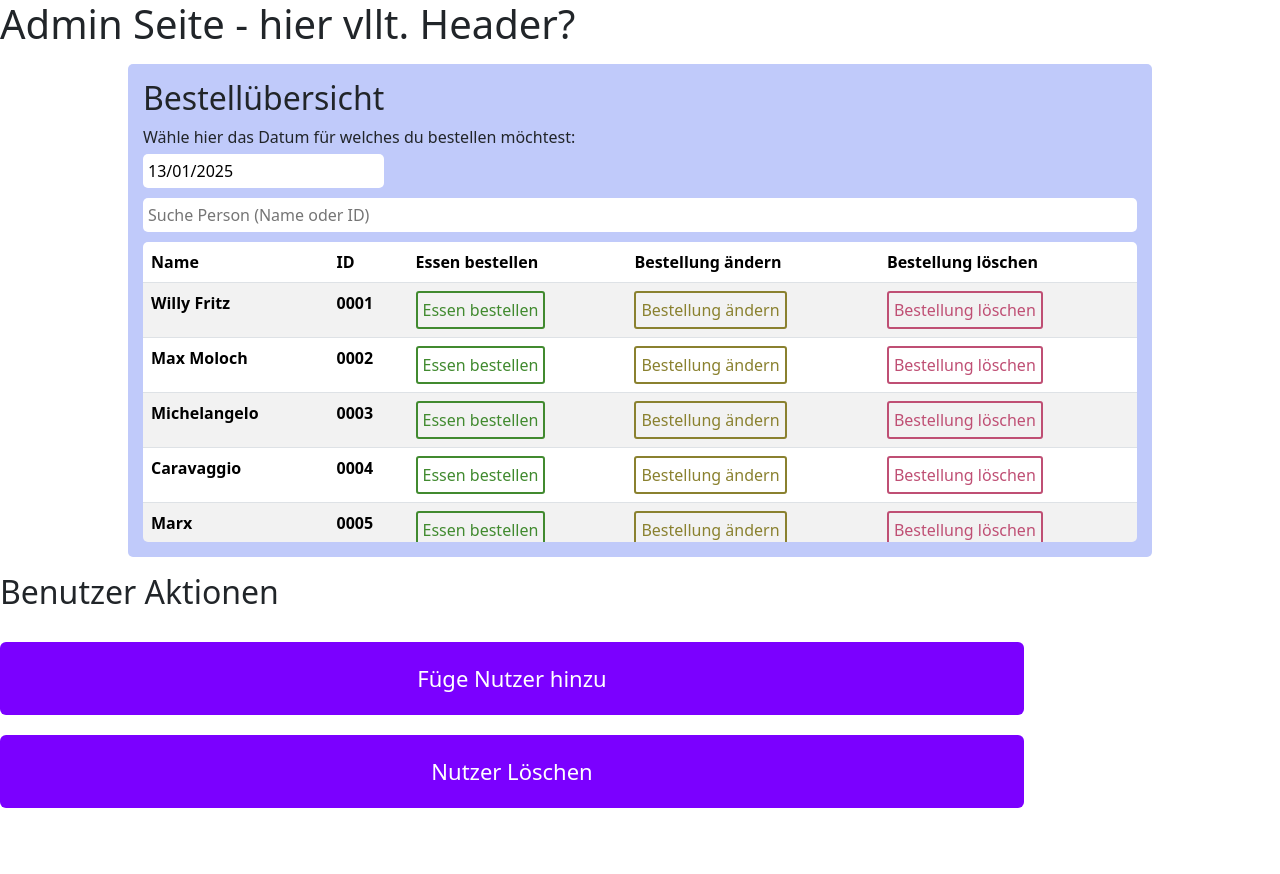
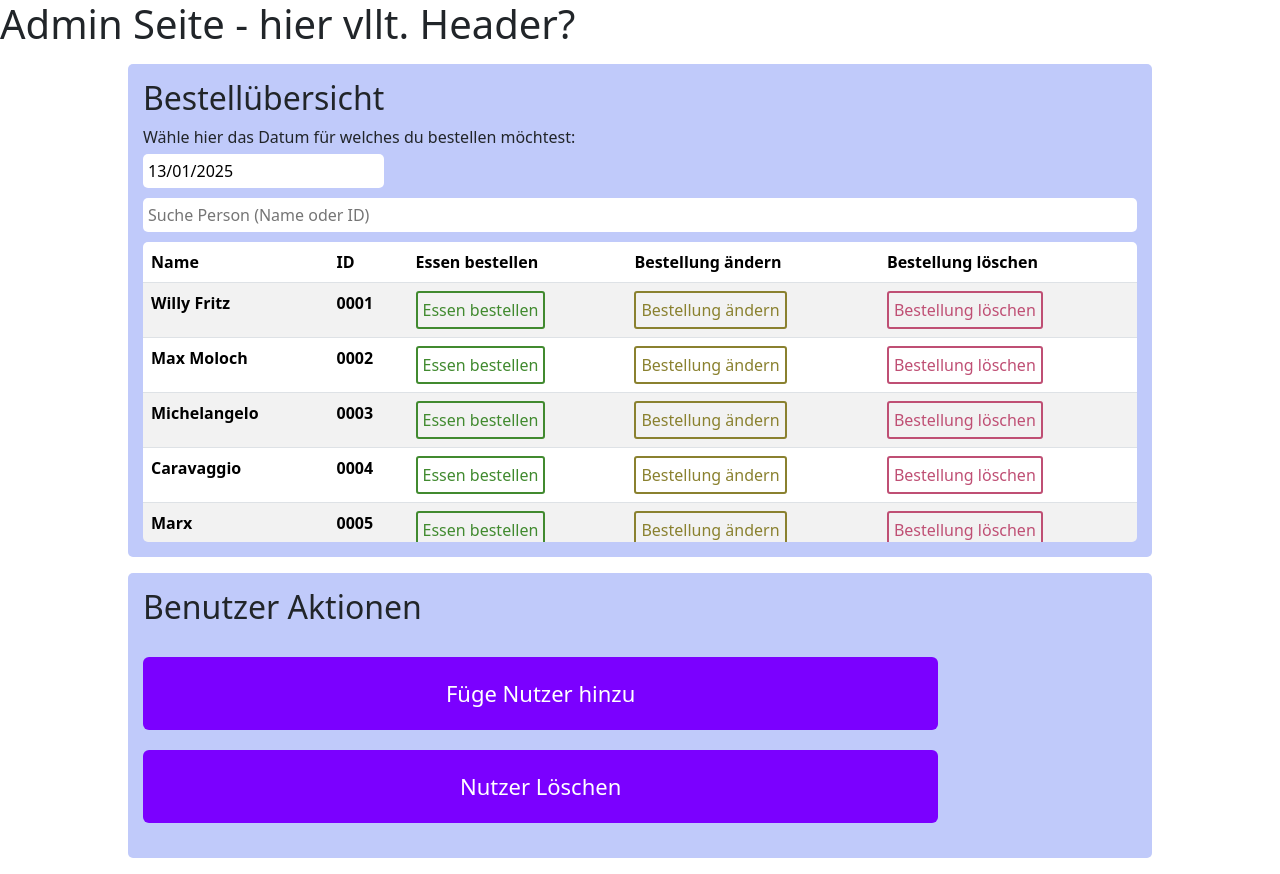
Before and after one commit to WillyKirchner/Softwaretechnik_Praktikum, a React (Create React App) app in the folder frontend/: page /#/ in a window 1280 px wide. Before the commit the page ends 828 px from the top, so only its background shows below. Built offline with nearby package versions, Linux system fonts and the light colour scheme.

Commit message:
cleaned up components

```diff
--- a/frontend/src/pages/Admin.js
+++ b/frontend/src/pages/Admin.js
@@ -46,7 +46,9 @@ const Admin = props => {
                     deleteOrder={true}
                 />
             </ComponentContainer>
-            <UserManagement users={testObject}/>
+            <ComponentContainer>
+                <UserManagement users={testObject}/>
+            </ComponentContainer>
         </>
     );
 }
```
